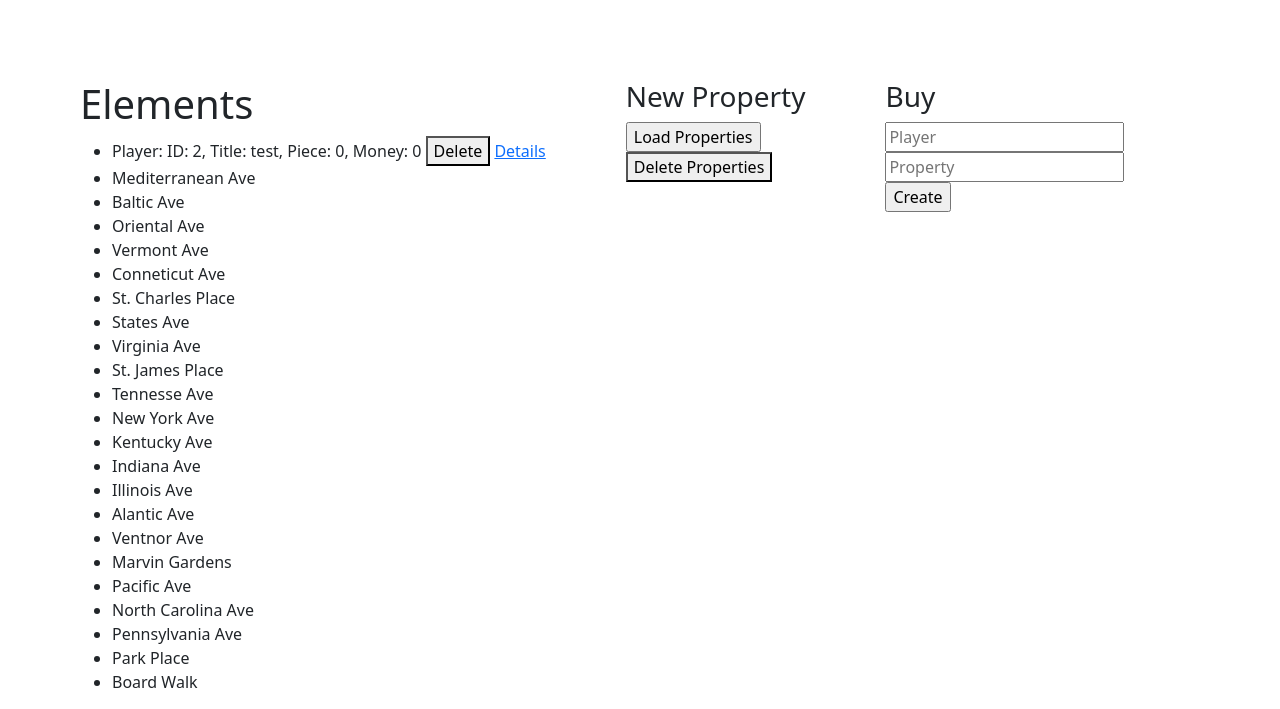
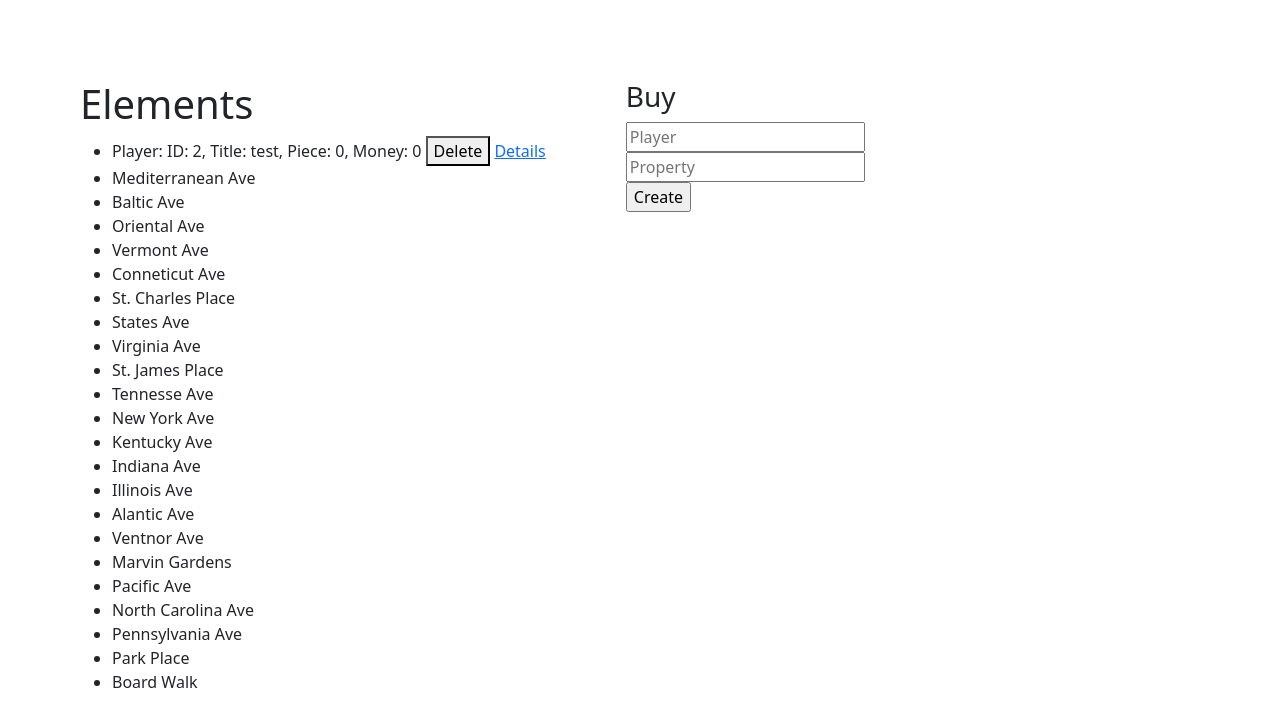
Before and after one commit to AbingtonHeightsSoftwareClub/website, a Flask app: page / in a window 1280 px wide. Shown: the part 56-765 px from the top of the page. Run offline with Flask 3, Linux system fonts and the light colour scheme.

Commit message:
Removing delete/load all properties, since the route for it was removed.

```diff
--- a/templates/creation.html
+++ b/templates/creation.html
@@ -28,16 +28,6 @@
     </div>
 
     <div>
-        <h3>New Property</h3>
-
-        <form action="{{url_for('creation')}}" method="POST">
-            <input type="submit" name="property" value="Load Properties" required="required"
-                placeholder="color" /><br />
-        </form>
-        <button onclick="deleteProperty()">Delete Properties</button>
-    </div>
-
-    <div>
         <h3>Buy</h3>
         <form action="{{url_for('creation')}}" method="POST">
             <input type="text" name="buyer" placeholder="Player" required="required" /><br />
```
